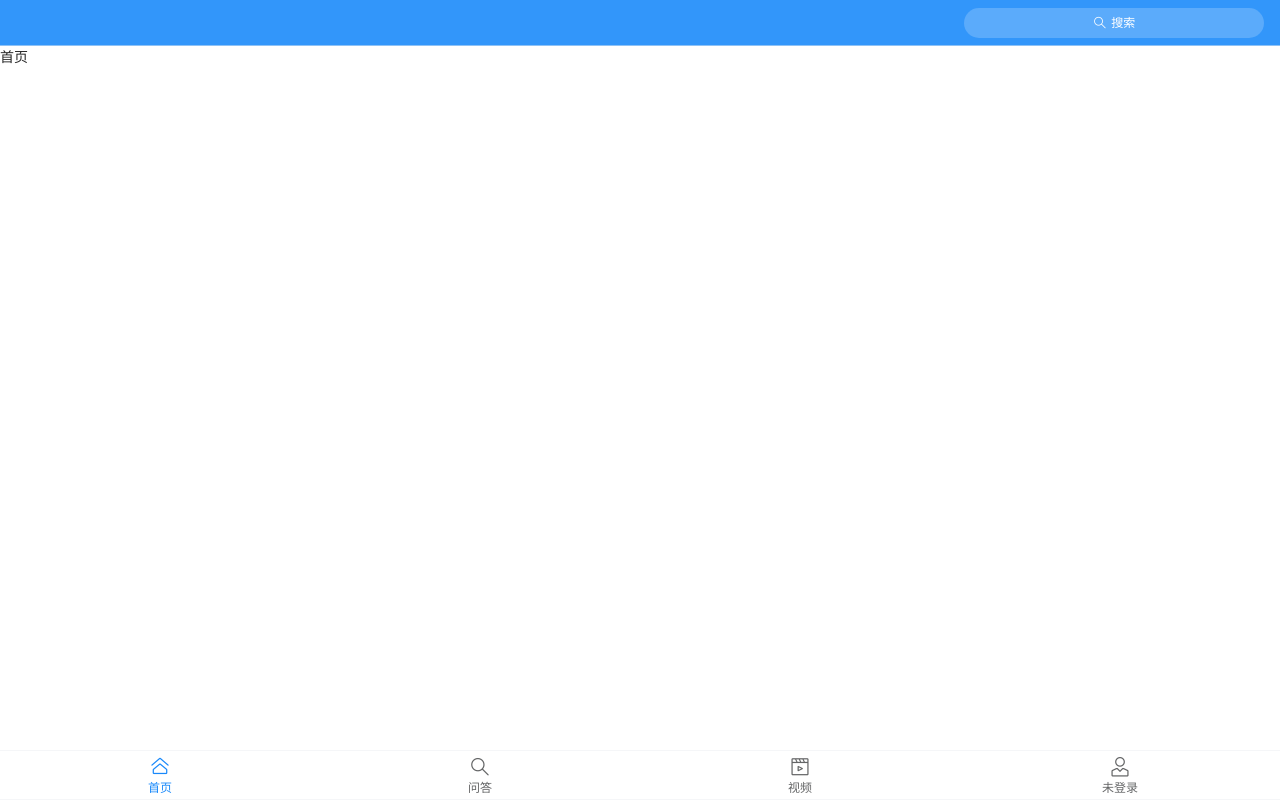
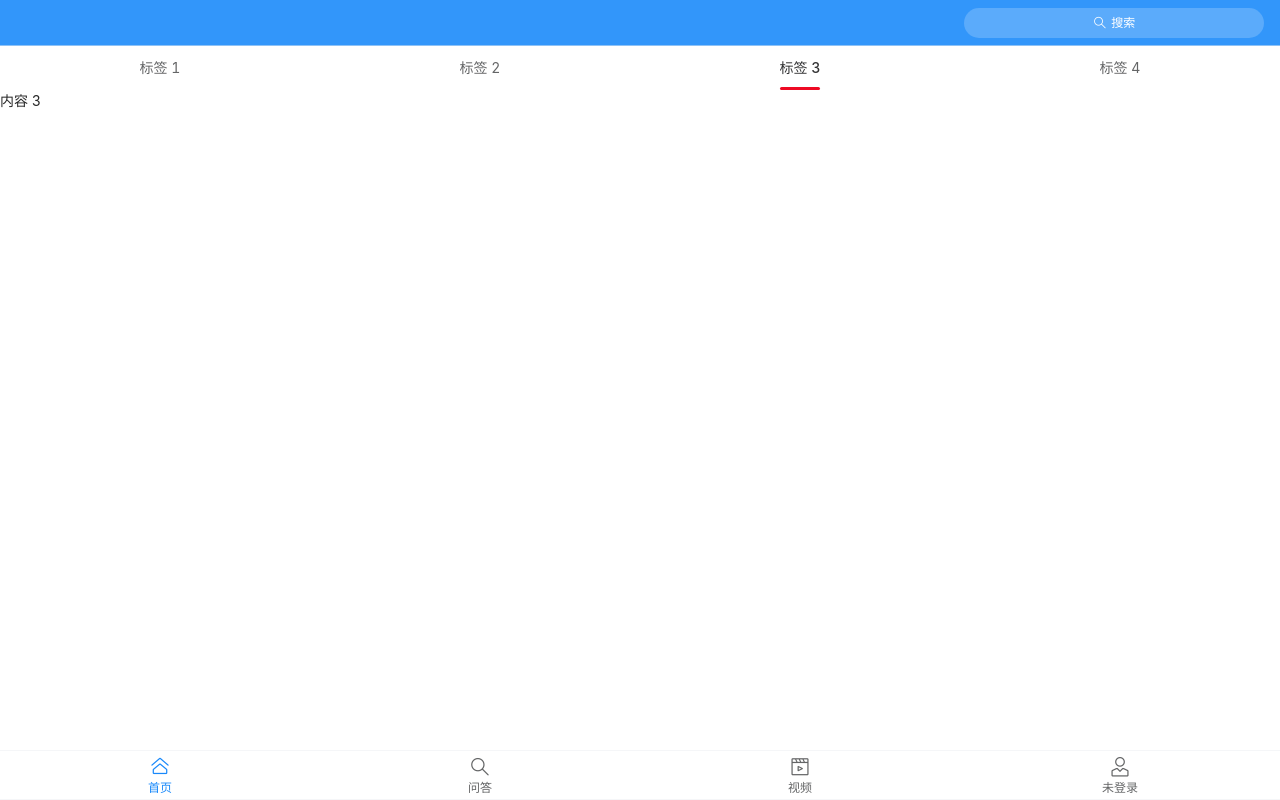
Before and after one commit to xingwei07/vant_test, a Vue app: page / in a window 1280 px wide. Built offline with nearby package versions, Linux system fonts and the light colour scheme.

Commit message:
增加：文章频道列表构建（Tabs）

```diff
--- a/src/views/home/index.vue
+++ b/src/views/home/index.vue
@@ -1,22 +1,31 @@
 <template>
   <div class="home-container">
     <Search />
-    首页
+    <van-tabs v-model="active">
+      <van-tab title="标签 1">内容 1</van-tab>
+      <van-tab title="标签 2">内容 2</van-tab>
+      <van-tab title="标签 3">内容 3</van-tab>
+      <van-tab title="标签 4">内容 4</van-tab>
+    </van-tabs>
   </div>
 </template>
 
 <script>
-// import { NavBar, Button } from 'vant'
+import { Tabs, Tab } from 'vant'
 import Search from '@/components/NavBar/Search'
 
 export default {
   name: 'Home',
   components: {
-    // [NavBar.name]: NavBar,
-    // [Button.name]: Button
+    [Tabs.name]: Tabs,
+    [Tab.name]: Tab,
     Search
+  },
+  data() {
+    return {
+      active: 2,
+    };
   }
-
 }
 </script>
 
```
Also changed, not shown: 1 other file (tests, documents, lock files or other folders).
